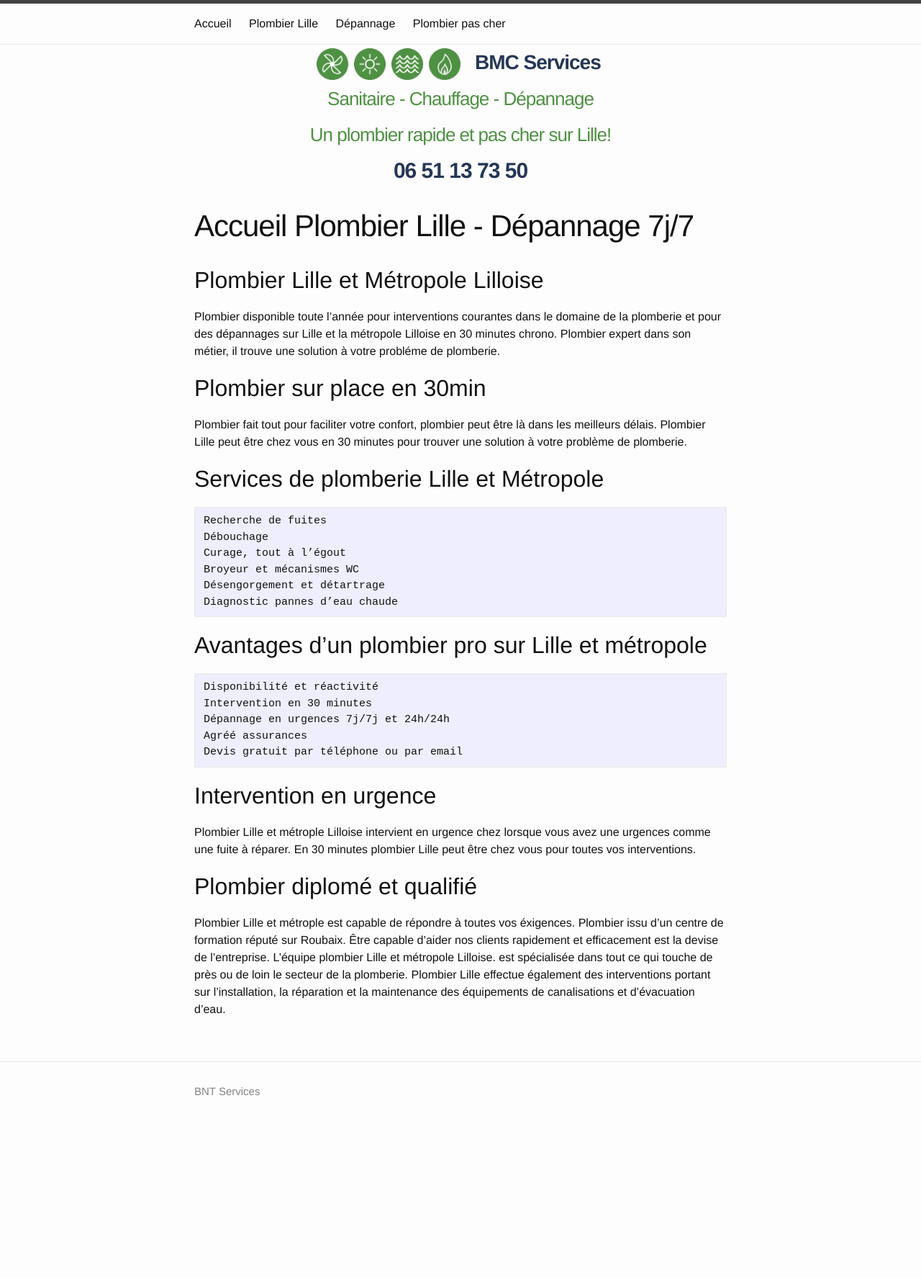
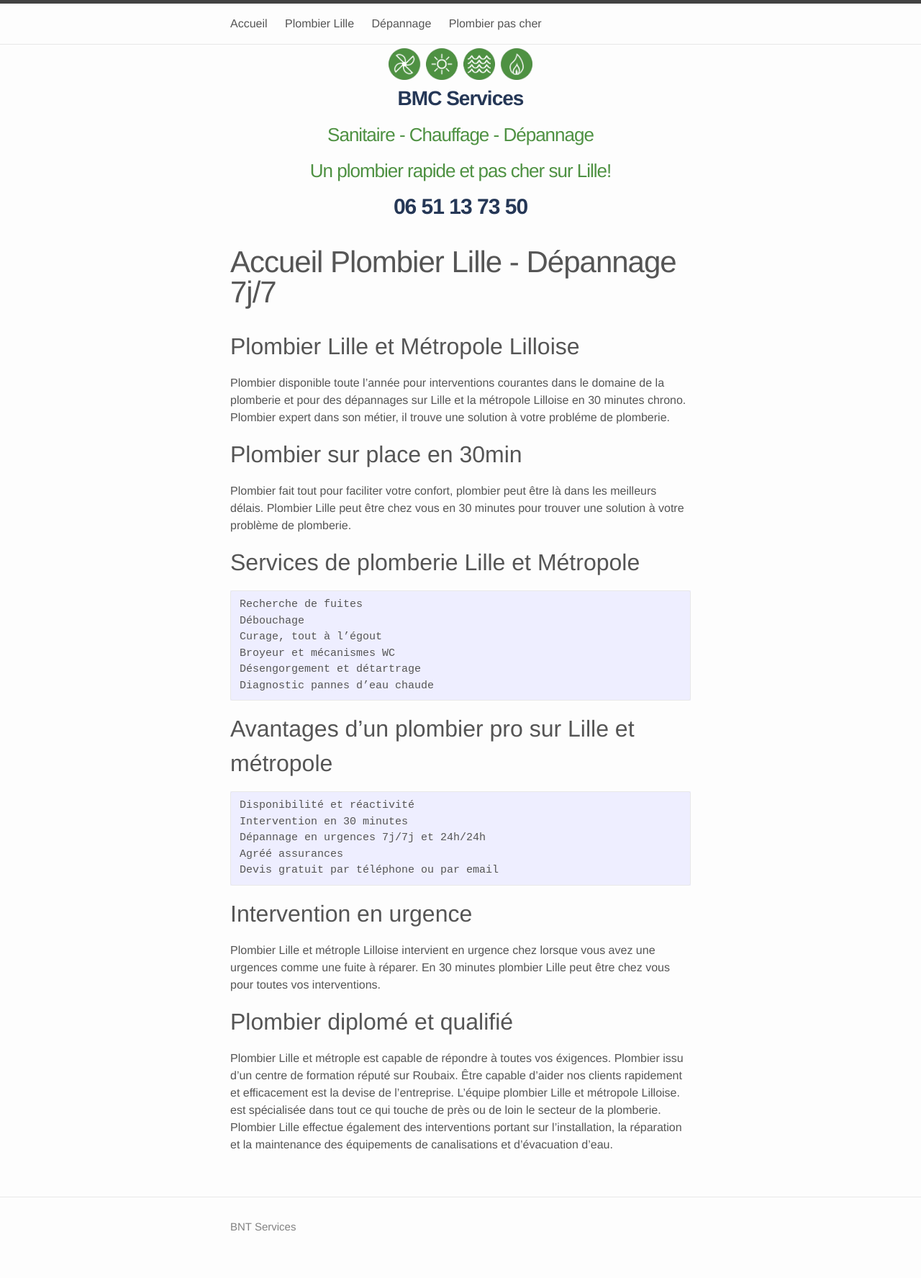
Before and after one commit to bntservices/bntservices.github.io, a Jekyll site: the page built from index.html, in a window 1280 px wide. Shown: the whole page at 72% size. Built offline with Jekyll 4.4.1, drawn with Linux system fonts in a browser that asks for light colours; before the commit the page ends 1587 px from its top, so only the background shows below that.

Commit message:
some updates

```diff
--- a/_includes/header.html
+++ b/_includes/header.html
@@ -39,4 +39,5 @@
   <div class="site-top-frame-services">Sanitaire - Chauffage - Dépannage</div>
   <div class="site-top-frame-catch">Un plombier rapide et pas cher sur Lille!</div>
   <div class="site-top-frame-phone"><a href="tel:0651137350">06 51 13 73 50</a></div>
+
 </div>
--- a/_sass/_layout.scss
+++ b/_sass/_layout.scss
@@ -25,12 +25,12 @@
     max-width: 400px;
 }
 .site-top-frame--layer-one--logo {
-    float: left;
+    // float: left;
     width: 200px;
-    margin-right:20px;
+    margin: auto;
 }
 .site-top-frame--layer-one--title {
-    float: left;
+    // float: left;
     color: $blue-color;
     font-size: 28px;
     font-weight: bold;
@@ -197,6 +197,8 @@
  */
 .page-content {
     padding: $spacing-unit 0;
+    margin: auto;
+    max-width: $content-width;
 }
 
 .page-heading {
--- a/css/main.scss
+++ b/css/main.scss
@@ -14,7 +14,7 @@
 
 $spacing-unit:     30px;
 
-$text-color:       #111;
+$text-color:       rgb(85, 85, 85);
 $background-color: #fdfdfd;
 $brand-color:      #2a7ae2;
 
@@ -27,7 +27,7 @@
 $grey-color-dark:  darken($grey-color, 25%);
 
 // Width of the content area
-$content-width:    800px;
+$content-width:    700px;
 
 $on-palm:          600px;
 $on-laptop:        800px;
```
Also changed, not shown: 1 other file.
